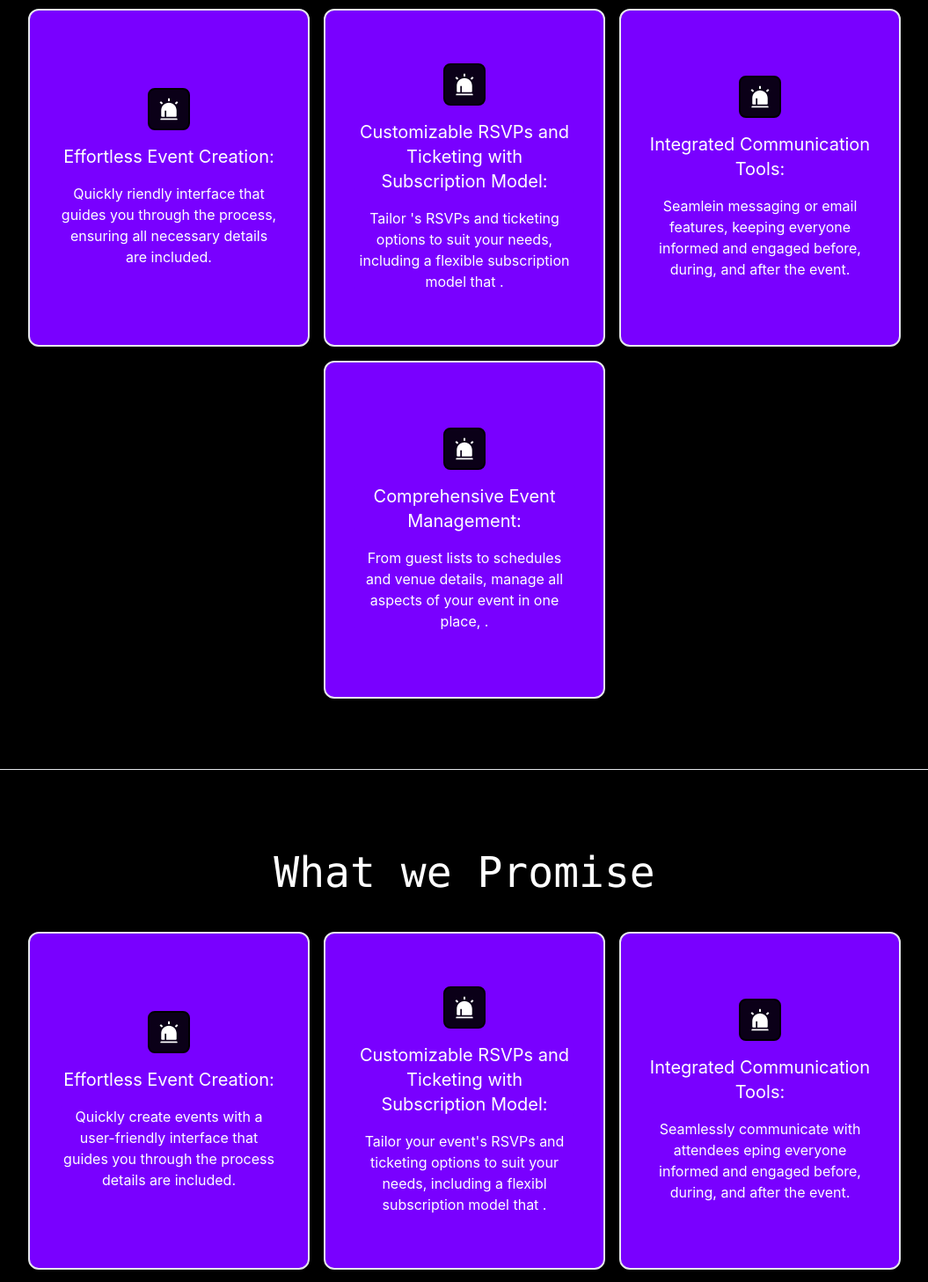
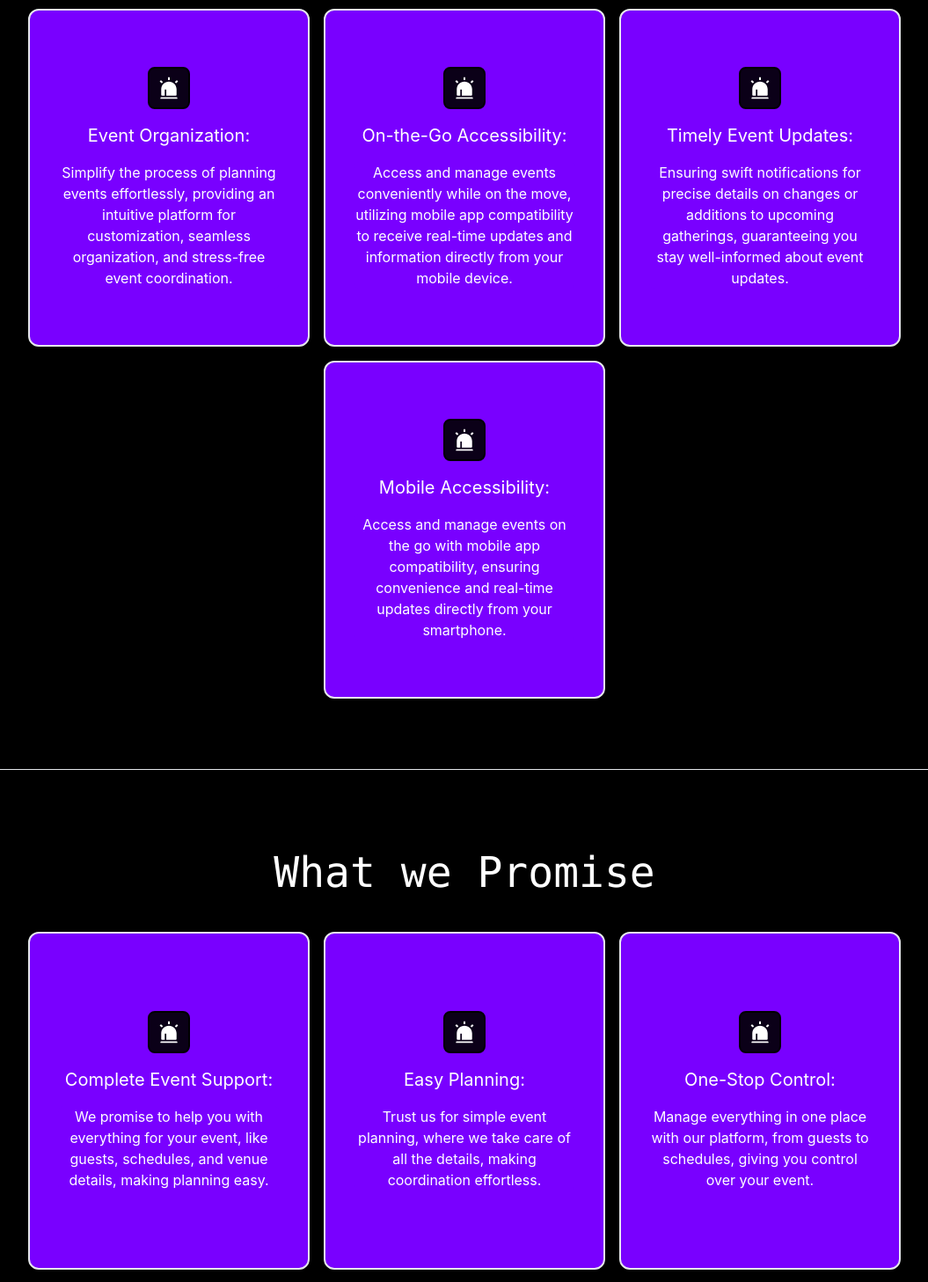
Before and after one commit to adeeb-404/Evently-Website, a React (Vite) app: page / in a window 1280 px wide. Shown: the part 2000-3457 px from the top of the page at 88% size, without its empty margins (112-1167 px from the left). Built offline with nearby package versions, Linux system fonts and the light colour scheme.

Commit message:
Made changes in content

```diff
--- a/package.json
+++ b/package.json
@@ -14,7 +14,7 @@
     "react": "^18.2.0",
     "react-clock": "^4.6.0",
     "react-dom": "^18.2.0",
-    "react-icons": "^5.0.0",
+    "react-icons": "^5.0.1",
     "react-router-dom": "^6.22.0"
   },
   "devDependencies": {
--- a/src/Components/Website/BoxInfo.jsx
+++ b/src/Components/Website/BoxInfo.jsx
@@ -1,108 +1,105 @@
+import { FaWandMagicSparkles } from "react-icons/fa6";
 import { AiFillAlert } from "react-icons/ai";
+
+
 const Info = {
   Features: [
     {
-      image: <AiFillAlert />,
+      image: <FaWandMagicSparkles />,
       box_heading: "Effortless Event Creation:",
       box_data:
         "Simplify event organization with our effortless creation feature. Streamlined processes, intuitive interfaces, and customization options empower hosts for seamless event planning..",
     },
     {
       image: <AiFillAlert />,
-      box_heading: "Customizable RSVPs and Ticketing with Subscription Model:",
+      box_heading: "Quick RSVP Button:",
       box_data:
-        " Tailor your event's RSVPs and ticketing options to suit your needs, including a flexible subscription model that .",
+        " Implement a one-click RSVP button for attendees to quickly confirm their participation, streamlining the event registration process and encouraging higher attendance",
     },
     {
       image: <AiFillAlert />,
-      box_heading: "Integrated Communication Tools:",
+      box_heading: "Upcoming Event Alerts:",
       box_data:
-        "  Seamlessly communicate with attendees through built-in messaging or email features, keeping everyone informed .",
+        " Stay informed with timely event notifications as your upcoming gatherings approach, ensuring you never miss a moment of your planned experiences.",
     },
     {
       image: <AiFillAlert />,
       box_heading: "Comprehensive Event Management:",
       box_data:
-        "From guest lists to schedules and venue details,  planning process and reducing the risk of oversights.",
+        "Effortlessly manage your event with centralized control—guest lists, schedules, and venue details—all in one place, ensuring seamless coordination.",
     },
   ],
   "Why Evently?": [
     {
       image: <AiFillAlert />,
-      box_heading: "Effortless Event Creation:",
+      box_heading: "Event Organization:",
       box_data:
-        "Quickly riendly interface that guides you through the process, ensuring all necessary details are included.",
+        "Simplify the process of planning events effortlessly, providing an intuitive platform for customization, seamless organization, and stress-free event coordination.",
     },
     {
       image: <AiFillAlert />,
-      box_heading: "Customizable RSVPs and Ticketing with Subscription Model:",
+      box_heading: "On-the-Go Accessibility:",
       box_data:
-        " Tailor 's RSVPs and ticketing options to suit your needs, including a flexible subscription model that .",
+        " Access and manage events conveniently while on the move, utilizing mobile app compatibility to receive real-time updates and information directly from your mobile device.",
     },
     {
       image: <AiFillAlert />,
-      box_heading: "Integrated Communication Tools:",
+      box_heading: "Timely Event Updates: ",
       box_data:
-        "  Seamlein messaging or email features, keeping everyone informed and engaged before, during, and after the event.",
+        "Ensuring swift notifications for precise details on changes or additions to upcoming gatherings, guaranteeing you stay well-informed about event updates.",
     },
     {
       image: <AiFillAlert />,
-      box_heading: "Comprehensive Event Management:",
+      box_heading: "Mobile Accessibility:",
       box_data:
-        "From guest lists to schedules and venue details, manage all aspects of your event in one place, .",
+      "Access and manage events on the go with mobile app compatibility, ensuring convenience and real-time updates directly from your smartphone.",
     },
   ],
   "What we Promise": [
     {
       image: <AiFillAlert />,
-      box_heading: "Effortless Event Creation:",
+      box_heading: "Complete Event Support:",
       box_data:
-        "Quickly create events with a user-friendly interface that guides you through the process details are included.",
+        "We promise to help you with everything for your event, like guests, schedules, and venue details, making planning easy.",
     },
     {
       image: <AiFillAlert />,
-      box_heading: "Customizable RSVPs and Ticketing with Subscription Model:",
+      box_heading: "Easy Planning:",
       box_data:
-        " Tailor your event's RSVPs and ticketing options to suit your needs, including a flexibl subscription model that .",
+        "Trust us for simple event planning, where we take care of all the details, making coordination effortless.",
     },
     {
       image: <AiFillAlert />,
-      box_heading: "Integrated Communication Tools:",
+      box_heading: "One-Stop Control:",
       box_data:
-        "  Seamlessly communicate with attendees eping everyone informed and engaged before, during, and after the event.",
+        "Manage everything in one place with our platform, from guests to schedules, giving you control over your event.",
     },
     {
       image: <AiFillAlert />,
-      box_heading: "Comprehensive Event Management:",
+      box_heading: "Flexible Event Experience:",
       box_data:
-        "From aspects of your event in one place, streamlining the planning process and reducing the risk of oversights.",
+        "Expect a flexible event experience with us, whether it's online or in person, ensuring you can participate however you prefer.",
     },
   ],
   "Developer's info": [
     {
       image: <AiFillAlert />,
-      box_heading: "Effortless Event Creation:",
+      box_heading: "Manoj Hebbar",
       box_data:
-        "Quic a user-friendly interface that guides you through the process, ensuring all necessary details are included.",
+        "Front-End Developer : Crafting the user interface with a keen eye for design and user experience .",
     },
     {
       image: <AiFillAlert />,
-      box_heading: "Customizable RSVPs and Ticketing with Subscription Model:",
-      box_data:
-        " Tai event's RSVPs and ticketing options to suit your needs, including a flexible subscription model that .",
-    },
+      box_heading: "Akshay Raj",
+      box_data:`Back-End Developer :
+Managing server-side logic, databases, and overall backend functionality.`    },
     {
       image: <AiFillAlert />,
-      box_heading: "Integrated Communication Tools:",
+      box_heading: "Mohammed Adeeb",
       box_data:
-        "  Se-in messaging or email features, keeping everyone informed and engaged before, during, and after the event.",
+        " Full-Stack Developer : Bridging the gap between frontend and backend development.",
     },
-    {
-      image: <AiFillAlert />,
-      box_heading: "Comprehensive Event Management:",
-      box_data:
-        "From guest lists to schedules and venue details, manage all aspects of your event in one  risk of oversights.",
-    },
+
   ],
 };
 
--- a/src/Components/Website/BoxSection.jsx
+++ b/src/Components/Website/BoxSection.jsx
@@ -1,5 +1,6 @@
 import React from "react";
 import BoxSectionBox from "./BoxSectionBox";
+import Info from "./BoxInfo";
 
 const BoxSection = ({ heading }) => {
   return (
@@ -8,7 +9,7 @@ const BoxSection = ({ heading }) => {
       <div className=" m-[1rem] my-20">
         <h1 className="_flex md:flex-row text-[3rem] font-mono">{heading}</h1>
         <div className="_flex md:flex-row my-8 w-full flex-wrap">
-          {[...new Array(4)].map((el, i) => (
+          {[...new Array(Info[heading].length)].map((el, i) => (
             <BoxSectionBox key={i} id={i} heading={heading} />
           ))}
         </div>
```
Also changed, not shown: 1 other file (tests, documents, lock files or other folders).
